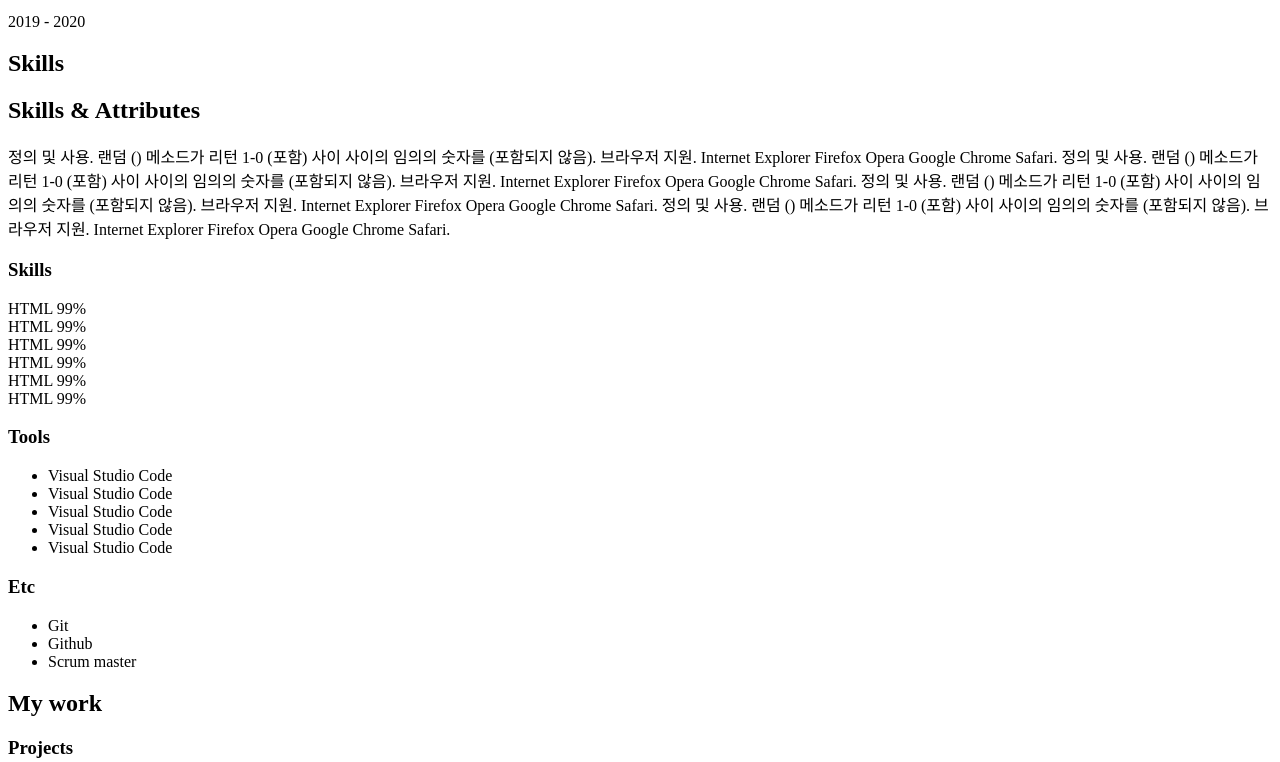
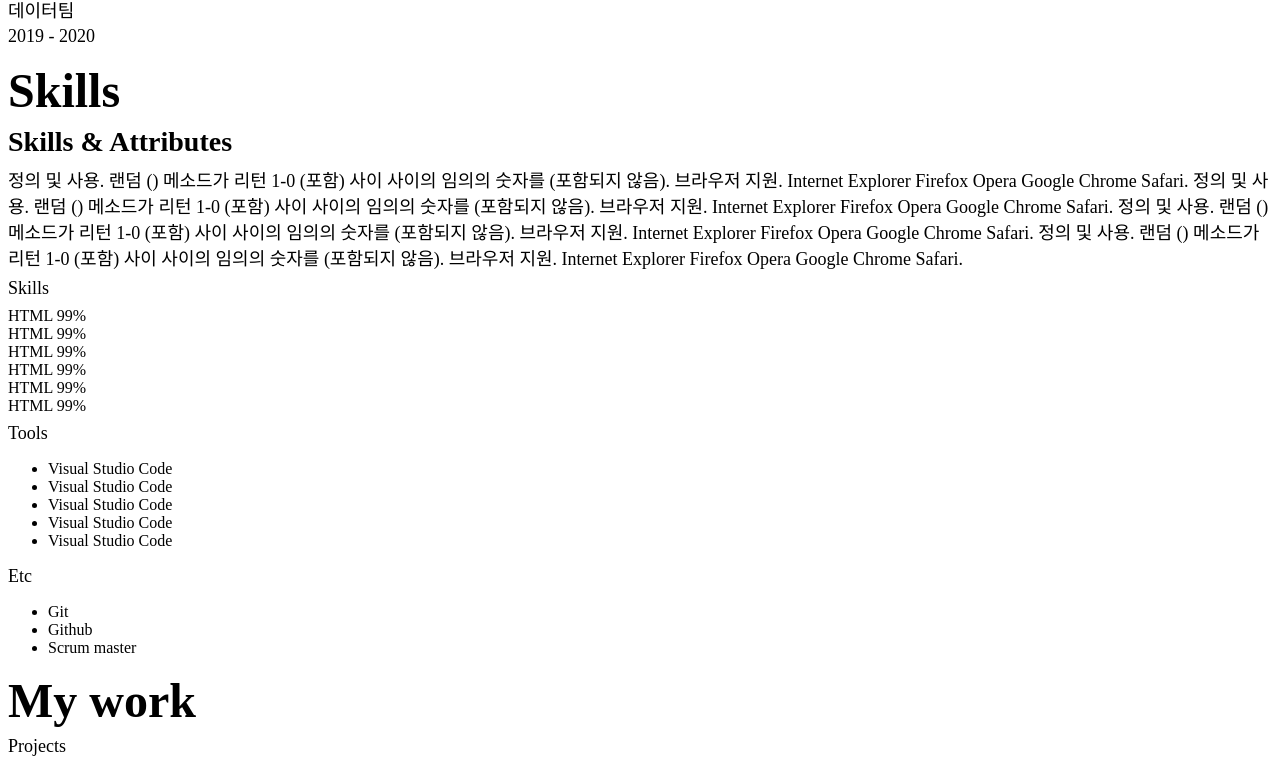
Before and after one commit to dytpq0404/portfolio, a plain HTML site: page index.html in a window 1280 px wide. Shown: the part 1422-2184 px from the top of the page. Drawn offline with Linux system fonts and the light colour scheme.

Commit message:
CSS: Typography

```diff
--- a/style.css
+++ b/style.css
@@ -33,3 +33,32 @@
 * {
   box-sizing: border-box;
 }
+
+/* Typogrphy */
+h1 {
+  font-size: var(--font-large);
+  font-weight: var(--weight-bold);
+  color: var(--color-black);
+  margin: 16px 0px 0 0;
+}
+
+h2 {
+  font-size: var(--font-medium);
+  font-weight: var(--weight-semi-bold);
+  color: var(--color-black);
+  margin: 8px 0;
+}
+
+h3 {
+  font-size: var(--font-regular);
+  font-weight: var(--weight-regular);
+  color: var(--color-black);
+  margin: 8px 0;
+}
+
+p {
+  font-size: var(--font-regular);
+  font-weight: var(--weight-regular);
+  color: var(--color-black);
+  margin: 4px 0;
+}
```
